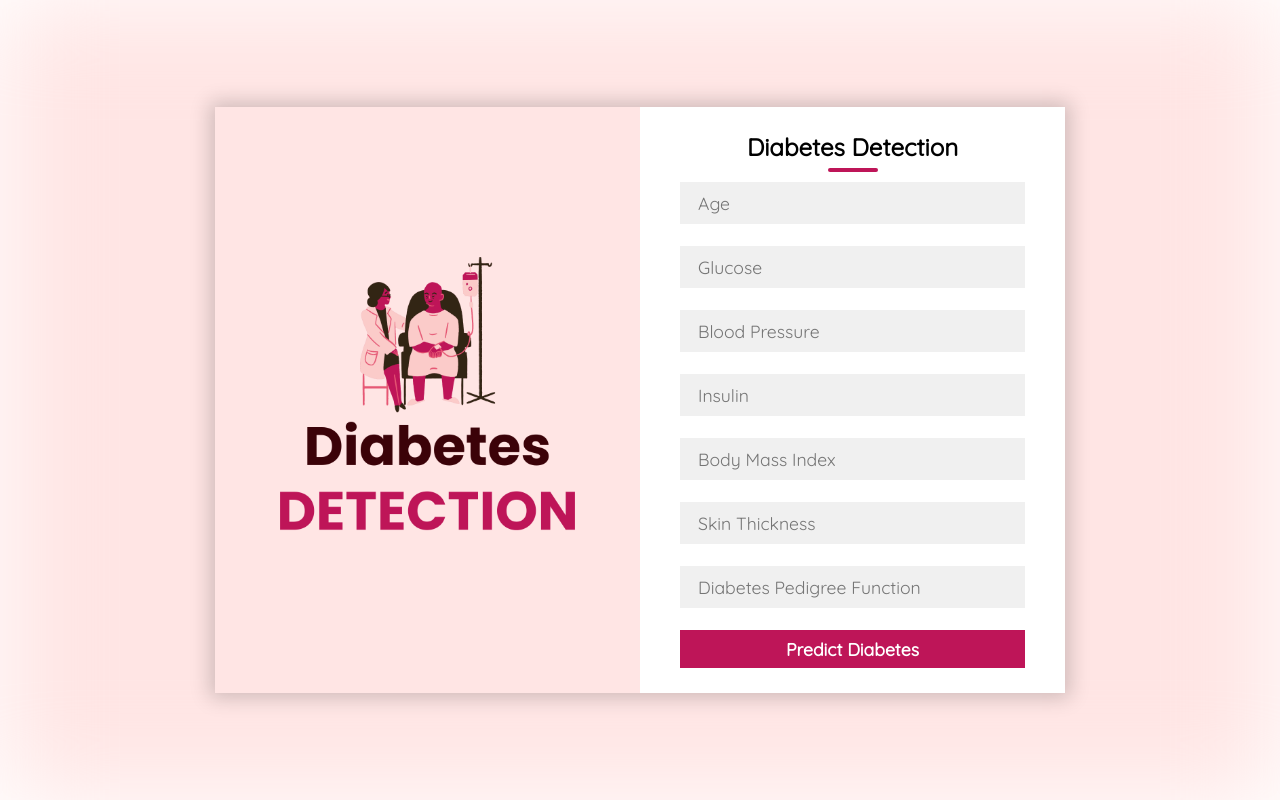
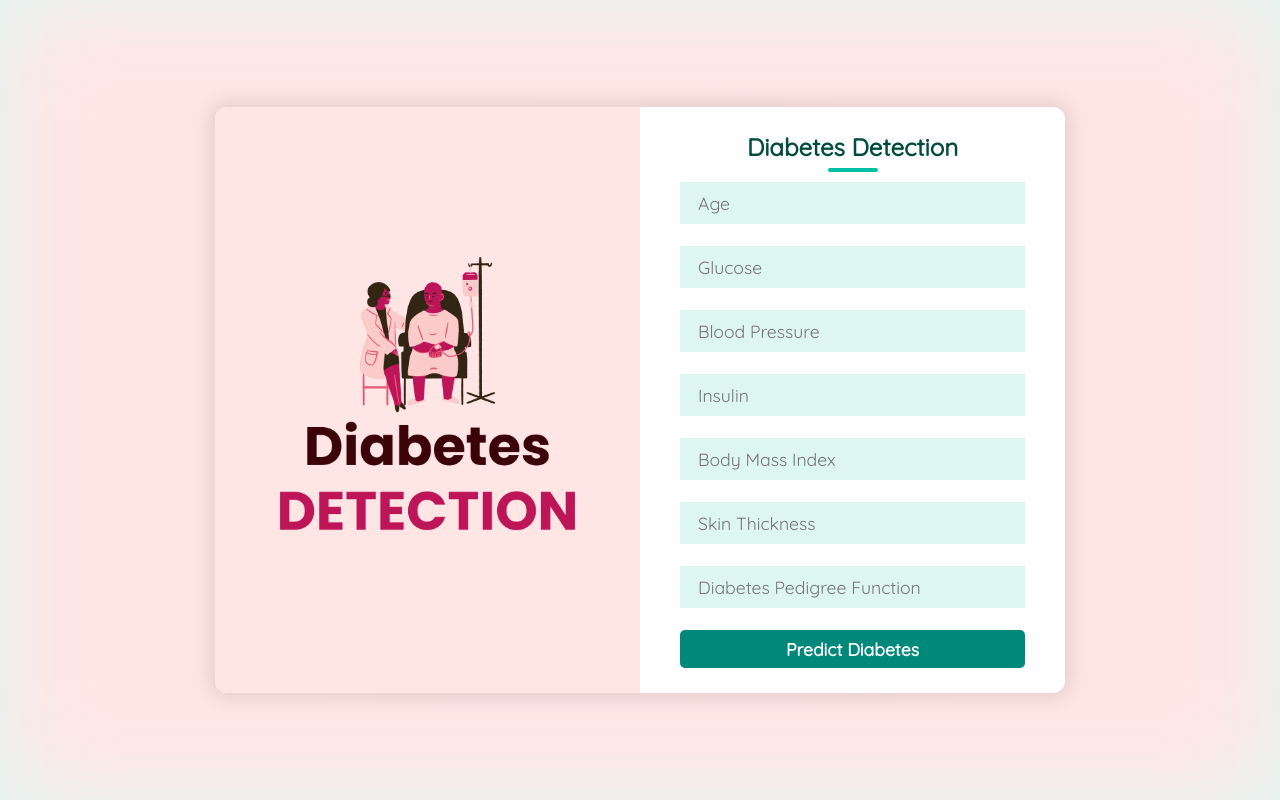
Before and after one commit to wishaldubey/diabetesdetectionproject, a Flask app: page / in a window 1280 px wide. Run offline with Flask 2, Linux system fonts and the light colour scheme; parts of the project's set-up code (start-up, migrations or seed data) failed here and were passed over.

Commit message:
Update style.css

```diff
--- a/DiabetesApp/static/css/style.css
+++ b/DiabetesApp/static/css/style.css
@@ -1,16 +1,17 @@
-*{
+* {
 	padding: 0;
 	margin: 0;
 	box-sizing: border-box;
 	font-family: 'Quicksand', sans-serif;
 }
 
-body{
+body {
 	height: 100vh;
 	width: 100%;
+	background-color: #e0f7f4; /* light teal background */
 }
 
-.container{
+.container {
 	position: relative;
 	width: 100%;
 	height: 100%;
@@ -20,7 +21,7 @@ body{
 	padding: 20px 100px;
 }
 
-.container:after{
+.container:after {
 	content: '';
 	position: absolute;
 	width: 100%;
@@ -32,34 +33,39 @@ body{
 	filter: blur(50px);
 	z-index: -1;
 }
-.contact-box{
+
+.contact-box {
 	max-width: 850px;
 	display: grid;
 	grid-template-columns: repeat(2, 1fr);
 	justify-content: center;
 	align-items: center;
 	text-align: center;
-	background-color: #fff;
-	box-shadow: 0px 0px 19px 5px rgba(0,0,0,0.19);
+	background-color: #ffffff;
+	box-shadow: 0px 0px 19px 5px rgba(0, 0, 0, 0.1);
+	border-radius: 12px;
 }
 
-.left{
+.left {
 	background: url("../img/bg.png") no-repeat center;
 	background-size: cover;
 	height: 100%;
+	border-top-left-radius: 12px;
+	border-bottom-left-radius: 12px;
 }
 
-.right{
+.right {
 	padding: 25px 40px;
 }
 
-h2{
+h2 {
 	position: relative;
 	padding: 0 0 10px;
 	margin-bottom: 10px;
+	color: #004d40; /* deep teal */
 }
 
-h2:after{
+h2:after {
 	content: '';
 	position: absolute;
 	left: 50%;
@@ -68,54 +74,56 @@ h2:after{
 	height: 4px;
 	width: 50px;
 	border-radius: 2px;
-    background-color: #be1558;
+	background-color: #00bfa5; /* teal accent */
 }
 
-.field{
+.field {
 	width: 100%;
 	border: 2px solid rgba(0, 0, 0, 0);
 	outline: none;
-	background-color: rgba(230, 230, 230, 0.6);
+	background-color: rgba(200, 240, 230, 0.6); /* subtle teal */
 	padding: 0.5rem 1rem;
 	font-size: 1.1rem;
 	margin-bottom: 22px;
-	transition: .3s;
+	transition: 0.3s;
 }
 
-.field:hover{
-	background-color: rgba(0, 0, 0, 0.1);
+.field:hover {
+	background-color: rgba(0, 77, 64, 0.1); /* dark teal hover */
 }
 
-textarea{
+textarea {
 	min-height: 150px;
 }
 
-.btn{
+.btn {
 	width: 100%;
 	padding: 0.5rem 1rem;
-	background-color: #be1558;
-	color: #fff;
+	background-color: #00897b; /* teal button */
+	color: #ffffff;
 	font-size: 1.1rem;
 	border: none;
 	outline: none;
 	cursor: pointer;
-	transition: .3s;
+	transition: 0.3s;
+	border-radius: 5px;
 }
 
-.btn:hover{
-    background-color: #be1558;
+.btn:hover {
+	background-color: #00695c;
 }
 
-.field:focus{
-    border: 2px solid #3B0208;
-    background-color: #fff;
+.field:focus {
+	border: 2px solid #00897b; /* teal focus */
+	background-color: #ffffff;
 }
 
-@media screen and (max-width: 880px){
-	.contact-box{
+@media screen and (max-width: 880px) {
+	.contact-box {
 		grid-template-columns: 1fr;
 	}
-	.left{
+	.left {
 		height: 200px;
+		border-radius: 12px 12px 0 0;
 	}
 }
```
Lines whose indentation alone changed are shown as unchanged.
